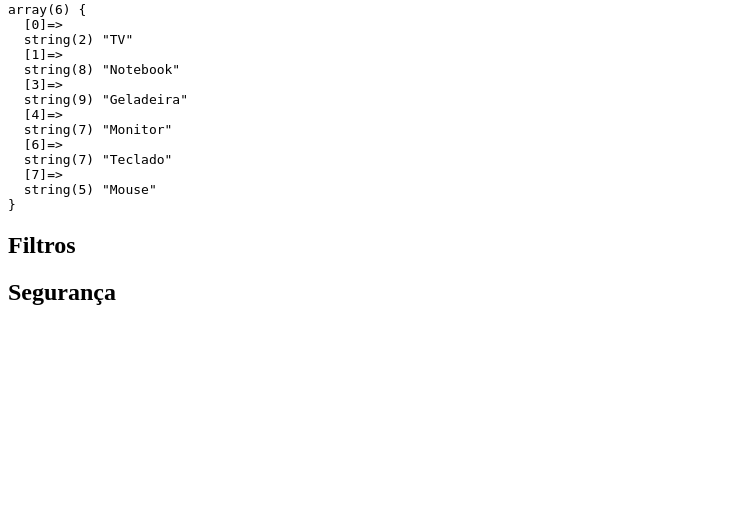
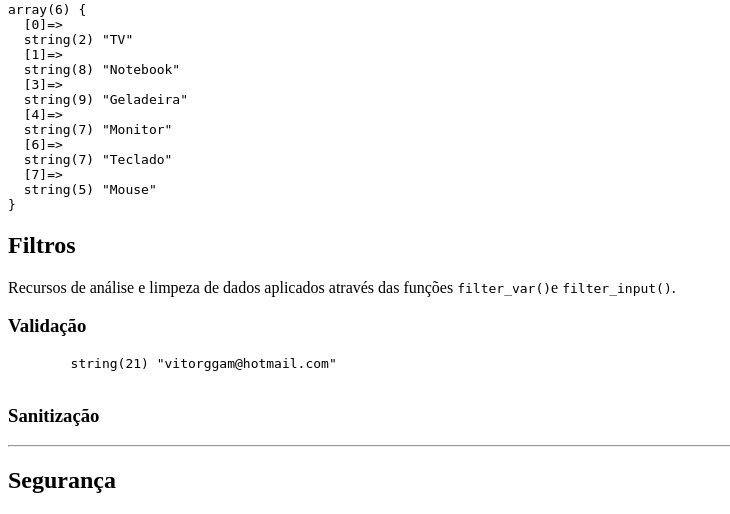
Before and after one commit to VitorGGama/aulas-php, a PHP site: page /07-funcoes-nativas.php in a window 1280 px wide. Shown: the part 1613-2127 px from the top of the page, without its empty margins (0-730 px from the left). Before the commit the page ends 1918 px from the top, so only its background shows below. Run offline with PHP 8.4, Linux system fonts and the light colour scheme.

Commit message:
validação

```diff
--- a/07-funcoes-nativas.php
+++ b/07-funcoes-nativas.php
@@ -120,11 +120,28 @@
     <pre><?=var_dump($produtosUnicos)?></pre>
 
 
+    <h2>Filtros</h2>
+    <p>Recursos de análise
+    e limpeza de dados aplicados através das
+    funções  <code>filter_var()</code>e <code>filter_input()</code>.
+    </p>
+
+    <h3>Validação</h3>
+
+    <?php
+    $email = "vitorggam@hotmail.com";
+    /*Se o e-mail informado for inválido, ou seja,
+    se não seguir o padrão geral de endereços de e-mail,
+    a função abaixo retornará "false"*/
+    ?>
+    <pre>
+        <?=var_dump( filter_var($email, FILTER_VALIDATE_EMAIL) )?>
+    </pre>
+
+    <h3>Sanitização</h3>
 
 
-
-
-    <h2>Filtros</h2>
+    <hr>
 
 
     <h2>Segurança</h2>
```
